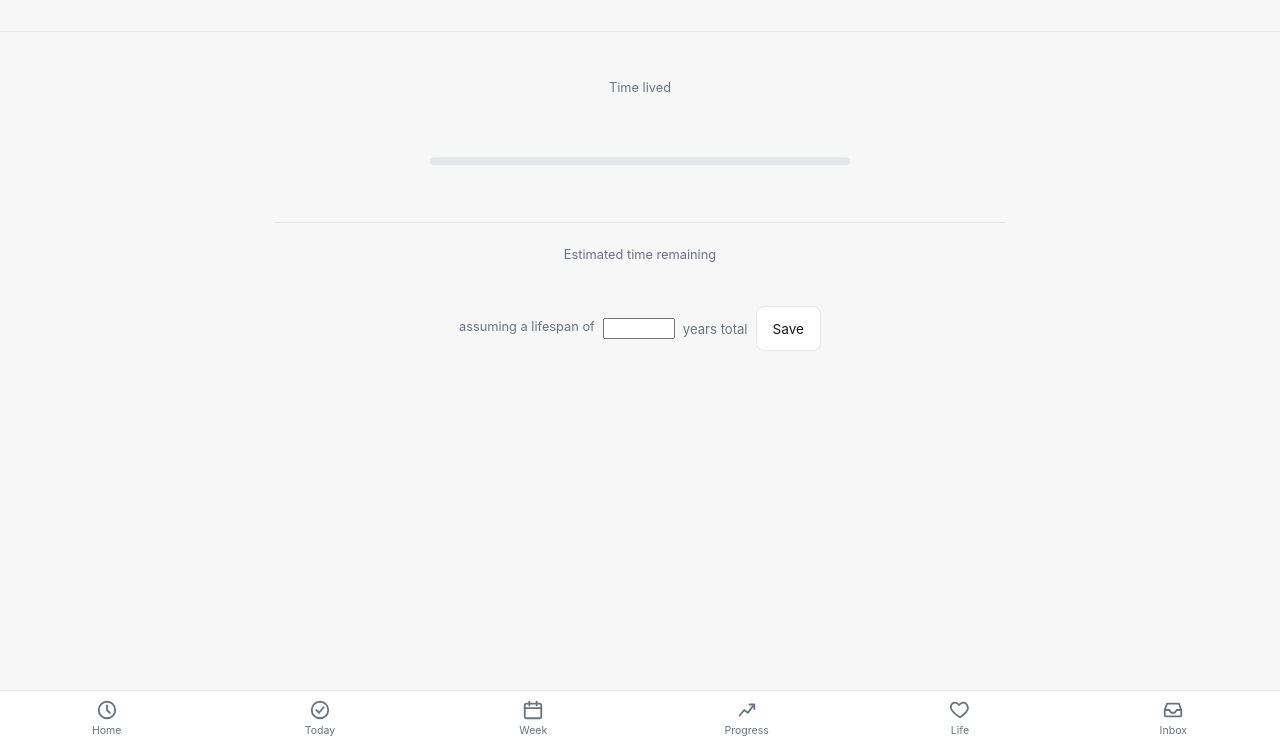
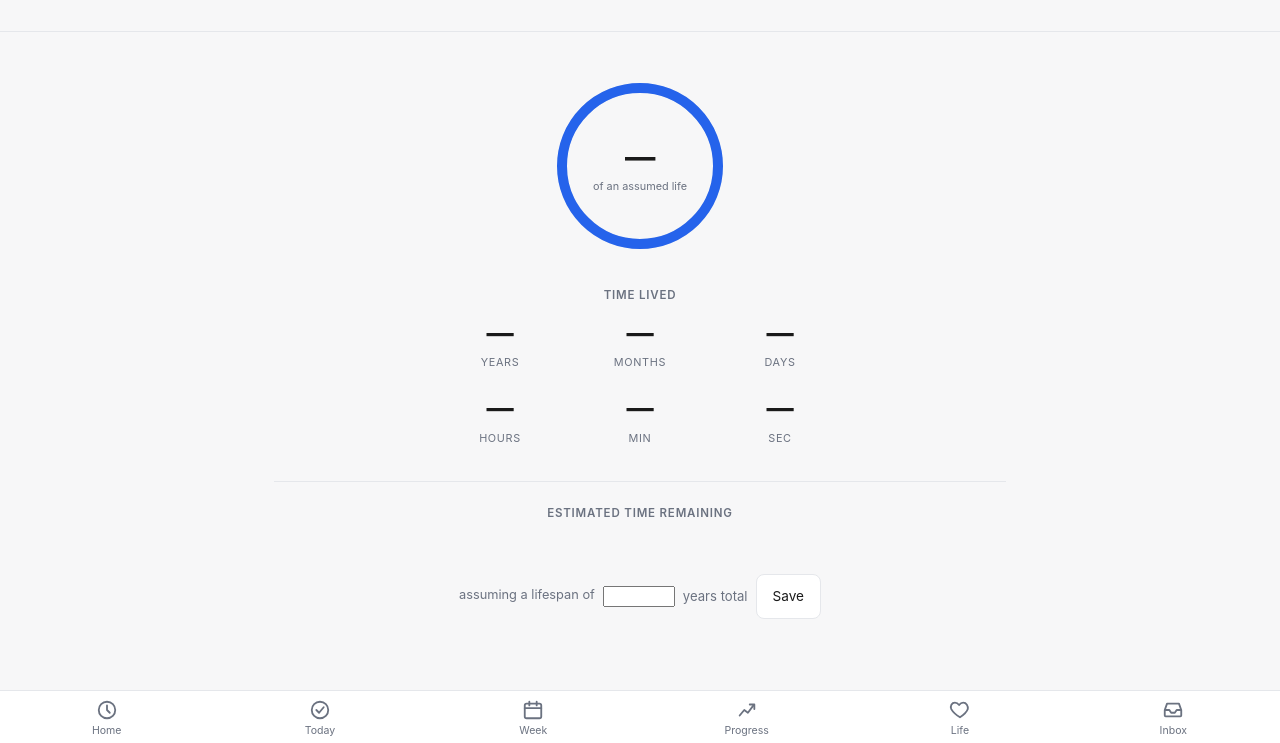
Before and after one commit to Shyam576/nado, a FastAPI app: template jarvis/dashboard/templates/index.html in a window 1280 px wide. Shown: the part 57-800 px from the top of the page. Run offline with FastAPI, Linux system fonts and the light colour scheme; the template is opened without the code that fills it, so the values that code supplies are empty.

Commit message:
style(jarvis): redesign the life clock as a progress ring + stat grid
Replaced the plain text line + thin horizontal bar with a proper hero
visual: a circular progress ring (% of an assumed life lived, in the
center) above a 3x2 grid of big ticking numbers (years/months/days on
top, hours:minutes:seconds below — padded like a digital clock to read
as "ticking" while the slower-moving units stay calm). Same data and
math as before, just restructured for actual visual hierarchy instead
of one dense line of text.

Verified the full tick()/setRing() pipeline by running it in Node
against a mocked DOM (no real browser available in this environment):
correct years/months/days/hours/minutes/seconds, correct SVG
circumference (2*pi*78) and stroke-dashoffset for the ring, correct
percentage and remaining-time text, and the lifespan input correctly
pre-filled from the API. Also reconfirmed the full page still renders
200 via starlette.testclient with the new element IDs present.

Co-Authored-By: Claude Sonnet 5 <noreply@anthropic.com>

```diff
--- a/jarvis/dashboard/static/life-clock.js
+++ b/jarvis/dashboard/static/life-clock.js
@@ -76,15 +76,6 @@ function pad2(n) {
   return String(n).padStart(2, "0");
 }
 
-function formatAge(b) {
-  const parts = [];
-  if (b.years) parts.push(`${b.years} year${b.years !== 1 ? "s" : ""}`);
-  parts.push(`${b.months} month${b.months !== 1 ? "s" : ""}`);
-  parts.push(`${b.days} day${b.days !== 1 ? "s" : ""}`);
-  const clock = `${pad2(b.hours)}:${pad2(b.minutes)}:${pad2(b.seconds)}`;
-  return `${parts.join(", ")}, ${clock}`;
-}
-
 function formatRemaining(b) {
   const parts = [];
   if (b.years) parts.push(`${b.years} year${b.years !== 1 ? "s" : ""}`);
@@ -93,19 +84,36 @@ function formatRemaining(b) {
   return `~${parts.join(", ")}`;
 }
 
+// Matches the SVG circle's r="78" in index.html — kept as one constant
+// rather than reading the attribute every tick, since it never changes.
+const RING_RADIUS = 78;
+const RING_CIRCUMFERENCE = 2 * Math.PI * RING_RADIUS;
+
+function setRing(pct) {
+  const circle = document.getElementById("lc-ring");
+  circle.style.strokeDasharray = `${RING_CIRCUMFERENCE}`;
+  circle.style.strokeDashoffset = `${RING_CIRCUMFERENCE * (1 - pct / 100)}`;
+}
+
 function tick() {
   if (!dob) return;
   const now = new Date();
+  const lived = diffBreakdown(dob, now);
 
-  document.getElementById("lc-age").textContent = formatAge(diffBreakdown(dob, now));
+  document.getElementById("lc-years").textContent = lived.years;
+  document.getElementById("lc-months").textContent = lived.months;
+  document.getElementById("lc-days").textContent = lived.days;
+  document.getElementById("lc-hours").textContent = pad2(lived.hours);
+  document.getElementById("lc-minutes").textContent = pad2(lived.minutes);
+  document.getElementById("lc-seconds").textContent = pad2(lived.seconds);
 
   const target = addYears(dob, assumedLifespanYears);
   const totalMs = target - dob;
   const elapsedMs = now - dob;
   const pct = Math.max(0, Math.min(100, (elapsedMs / totalMs) * 100));
 
-  document.getElementById("lc-bar").style.width = `${pct}%`;
-  document.getElementById("lc-pct").textContent = `${pct.toFixed(1)}% of an assumed lifespan lived`;
+  setRing(pct);
+  document.getElementById("lc-pct").textContent = `${pct.toFixed(1)}%`;
 
   const remainingEl = document.getElementById("lc-remaining");
   if (target > now) {
--- a/jarvis/dashboard/static/style.css
+++ b/jarvis/dashboard/static/style.css
@@ -144,18 +144,36 @@ button:disabled { opacity: .5; cursor: default; }
 .capture-actions button { padding: .4rem .7rem; font-size: .78rem; }
 
 /* --- Life clock (landing page) --- */
-.life-clock { text-align: center; padding: 1.5rem 0 .5rem; }
-.life-clock-label { color: var(--muted); font-size: .8rem; margin: 0 0 .4rem; }
-.life-clock-age {
-  font-size: 1.6rem; font-weight: 700; line-height: 1.4; margin-bottom: 1.25rem;
-  font-variant-numeric: tabular-nums;
+.life-clock { text-align: center; padding: 1.25rem 0 .5rem; }
+
+.life-ring-wrap { position: relative; width: 180px; height: 180px; margin: 0 auto 2rem; max-width: 100%; }
+.life-ring { width: 100%; height: 100%; transform: rotate(-90deg); }
+.life-ring-track { fill: none; stroke: var(--border); stroke-width: 10; }
+.life-ring-progress {
+  fill: none; stroke: var(--accent); stroke-width: 10; stroke-linecap: round;
+  transition: stroke-dashoffset .6s ease;
 }
-.life-clock-bar-wrap {
-  background: var(--border); border-radius: 999px; height: 8px; overflow: hidden;
-  margin: 0 auto .6rem; max-width: 420px;
+.life-ring-center {
+  position: absolute; inset: 0; display: flex; flex-direction: column;
+  align-items: center; justify-content: center; padding: 0 1.5rem;
 }
-.life-clock-bar { background: var(--accent); height: 100%; width: 0%; transition: width .4s ease; }
-.life-clock-pct { color: var(--muted); font-size: .78rem; margin: 0 0 2rem; }
+.life-ring-pct { font-size: 1.9rem; font-weight: 700; font-variant-numeric: tabular-nums; letter-spacing: -.02em; }
+.life-ring-pct-label { font-size: .68rem; color: var(--muted); margin-top: .2rem; line-height: 1.3; }
+
+.life-clock-label {
+  color: var(--muted); font-size: .72rem; margin: 0 0 1rem;
+  text-transform: uppercase; letter-spacing: .07em; font-weight: 600;
+}
+.life-stats {
+  display: grid; grid-template-columns: repeat(3, 1fr); row-gap: 1.5rem;
+  max-width: 420px; margin: 0 auto 2.25rem;
+}
+.life-stat-value { font-size: 1.7rem; font-weight: 700; line-height: 1.2; font-variant-numeric: tabular-nums; }
+.life-stat-label {
+  font-size: .68rem; color: var(--muted); text-transform: uppercase;
+  letter-spacing: .06em; margin-top: .3rem;
+}
+
 .life-clock-remaining { border-top: 1px solid var(--border); padding-top: 1.5rem; }
 .life-clock-remaining-value { font-size: 1.15rem; font-weight: 600; margin-bottom: 1rem; }
 .life-clock-lifespan-form {
--- a/jarvis/dashboard/templates/index.html
+++ b/jarvis/dashboard/templates/index.html
@@ -4,11 +4,26 @@
     <div class="error-banner" id="error-banner" style="display:none"></div>
 
     <div class="life-clock">
+      <div class="life-ring-wrap">
+        <svg class="life-ring" viewBox="0 0 180 180">
+          <circle class="life-ring-track" cx="90" cy="90" r="78"></circle>
+          <circle class="life-ring-progress" id="lc-ring" cx="90" cy="90" r="78"></circle>
+        </svg>
+        <div class="life-ring-center">
+          <div class="life-ring-pct" id="lc-pct">—</div>
+          <div class="life-ring-pct-label">of an assumed life</div>
+        </div>
+      </div>
+
       <p class="life-clock-label">Time lived</p>
-      <div class="life-clock-age" id="lc-age">&nbsp;</div>
-
-      <div class="life-clock-bar-wrap"><div class="life-clock-bar" id="lc-bar"></div></div>
-      <p class="life-clock-pct" id="lc-pct">&nbsp;</p>
+      <div class="life-stats">
+        <div class="life-stat"><div class="life-stat-value" id="lc-years">—</div><div class="life-stat-label">Years</div></div>
+        <div class="life-stat"><div class="life-stat-value" id="lc-months">—</div><div class="life-stat-label">Months</div></div>
+        <div class="life-stat"><div class="life-stat-value" id="lc-days">—</div><div class="life-stat-label">Days</div></div>
+        <div class="life-stat"><div class="life-stat-value" id="lc-hours">—</div><div class="life-stat-label">Hours</div></div>
+        <div class="life-stat"><div class="life-stat-value" id="lc-minutes">—</div><div class="life-stat-label">Min</div></div>
+        <div class="life-stat"><div class="life-stat-value" id="lc-seconds">—</div><div class="life-stat-label">Sec</div></div>
+      </div>
 
       <div class="life-clock-remaining">
         <p class="life-clock-label">Estimated time remaining</p>
```
